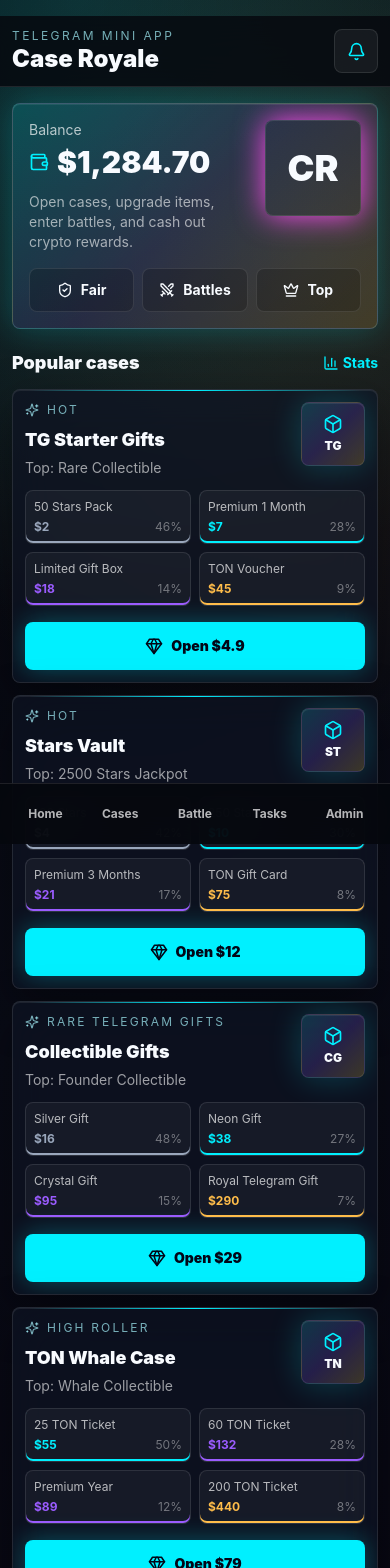
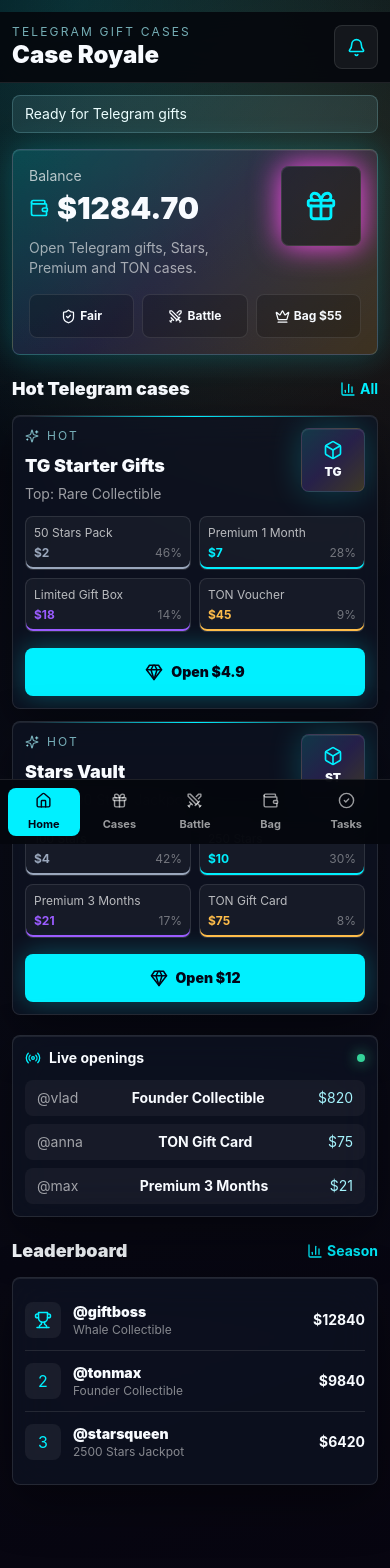
Before and after one commit to Tima564564/case, a Next.js app in the folder apps/web/: page / in a window 390 px wide. Shown: the top 1568 px of the page. Built offline with nearby package versions, Linux system fonts and the light colour scheme.

Commit message:
Build working mobile Telegram gifts UI

```diff
--- a/apps/web/src/app/page.tsx
+++ b/apps/web/src/app/page.tsx
@@ -1,123 +1,343 @@
 "use client";
 
 import { useEffect, useMemo, useState } from "react";
-import { AnimatePresence, motion } from "framer-motion";
-import { BarChart3, Bell, Crown, ShieldCheck, Swords, Wallet } from "lucide-react";
+import { motion } from "framer-motion";
+import {
+  BarChart3,
+  Bell,
+  CheckCircle2,
+  Crown,
+  Gift,
+  HomeIcon,
+  ShieldCheck,
+  Sparkles,
+  Swords,
+  Trophy,
+  Wallet
+} from "lucide-react";
 import { CaseCard } from "../components/CaseCard";
 import { LiveFeed } from "../components/LiveFeed";
 import { Roulette } from "../components/Roulette";
 import { bootTelegramShell, getTelegramWebApp } from "../lib/telegram";
-import { cases } from "../lib/mock";
+import { battles, cases, inventorySeed, leaders, tasks, type Drop, type GiftCase } from "../lib/mock";
 
-const statActions = [
-  { label: "Fair", icon: ShieldCheck },
-  { label: "Battles", icon: Swords },
-  { label: "Top", icon: Crown }
+type Tab = "home" | "cases" | "battle" | "inventory" | "tasks";
+
+const tabs: Array<{ id: Tab; label: string; icon: typeof HomeIcon }> = [
+  { id: "home", label: "Home", icon: HomeIcon },
+  { id: "cases", label: "Cases", icon: Gift },
+  { id: "battle", label: "Battle", icon: Swords },
+  { id: "inventory", label: "Bag", icon: Wallet },
+  { id: "tasks", label: "Tasks", icon: CheckCircle2 }
 ];
 
 export default function Home() {
-  const [activeCase, setActiveCase] = useState<(typeof cases)[number] | null>(null);
-  const [resultIndex, setResultIndex] = useState(0);
-  const result = useMemo(() => activeCase?.drops[resultIndex], [activeCase, resultIndex]);
+  const [activeTab, setActiveTab] = useState<Tab>("home");
+  const [balance, setBalance] = useState(1284.7);
+  const [activeCase, setActiveCase] = useState<GiftCase | null>(null);
+  const [result, setResult] = useState<Drop | undefined>();
+  const [ownedItems, setOwnedItems] = useState<Drop[]>(inventorySeed);
+  const [claimedTasks, setClaimedTasks] = useState<string[]>([]);
+  const [toast, setToast] = useState("Ready for Telegram gifts");
+
+  const inventoryValue = useMemo(() => ownedItems.reduce((sum, item) => sum + item.value, 0), [ownedItems]);
 
   useEffect(() => {
     bootTelegramShell();
   }, []);
 
-  function openCase(nextCase: (typeof cases)[number]) {
+  function pickDrop(nextCase: GiftCase) {
+    const total = nextCase.drops.reduce((sum, drop) => sum + drop.chance, 0);
+    let roll = Math.random() * total;
+    for (const drop of nextCase.drops) {
+      roll -= drop.chance;
+      if (roll <= 0) return drop;
+    }
+    return nextCase.drops[0];
+  }
+
+  function openCase(nextCase: GiftCase) {
+    if (balance < nextCase.price) {
+      setToast("Not enough balance");
+      getTelegramWebApp()?.HapticFeedback?.notificationOccurred?.("warning");
+      return;
+    }
+
+    const won = { ...pickDrop(nextCase), id: `${nextCase.id}-${Date.now()}` };
+    setBalance((current) => Number((current - nextCase.price).toFixed(2)));
+    setOwnedItems((current) => [won, ...current]);
+    setResult(won);
+    setActiveCase(nextCase);
+    setToast(`Opened ${nextCase.name}`);
     getTelegramWebApp()?.HapticFeedback?.impactOccurred?.("medium");
-    setActiveCase(nextCase);
-    setResultIndex(Math.floor(Math.random() * nextCase.drops.length));
+  }
+
+  function sellItem(item: Drop) {
+    setOwnedItems((current) => current.filter((owned) => owned.id !== item.id));
+    setBalance((current) => Number((current + item.value * 0.82).toFixed(2)));
+    setToast(`Sold ${item.name}`);
+    getTelegramWebApp()?.HapticFeedback?.notificationOccurred?.("success");
+  }
+
+  function sellResult() {
+    if (result) sellItem(result);
+    setActiveCase(null);
+  }
+
+  function claimTask(taskId: string, reward: number) {
+    if (claimedTasks.includes(taskId)) return;
+    setClaimedTasks((current) => [...current, taskId]);
+    setBalance((current) => Number((current + reward).toFixed(2)));
+    setToast(`Reward claimed: $${reward}`);
+  }
+
+  function joinBattle(title: string) {
+    setToast(`Joined ${title}`);
+    setActiveTab("battle");
+    getTelegramWebApp()?.HapticFeedback?.impactOccurred?.("light");
   }
 
   return (
-    <main className="mx-auto flex min-h-screen w-full max-w-[520px] flex-col px-3 pb-24 pt-4">
-      <header className="sticky top-0 z-40 -mx-3 border-b border-white/10 bg-ink/80 px-3 py-3 backdrop-blur-glass">
+    <main className="mx-auto flex min-h-[100dvh] w-full max-w-[480px] flex-col overflow-x-hidden px-3 pb-24 pt-3">
+      <header className="sticky top-0 z-40 -mx-3 border-b border-white/10 bg-ink/90 px-3 py-3 backdrop-blur-glass">
         <div className="flex items-center justify-between gap-3">
-          <div>
-            <p className="text-xs uppercase tracking-[.2em] text-cyan-200/70">Telegram Mini App</p>
-            <h1 className="text-2xl font-black leading-tight">Case Royale</h1>
+          <div className="min-w-0">
+            <p className="truncate text-xs uppercase tracking-[.18em] text-cyan-200/70">Telegram Gift Cases</p>
+            <h1 className="truncate text-2xl font-black leading-tight">Case Royale</h1>
           </div>
-          <button className="grid h-11 w-11 place-items-center rounded-[8px] border border-white/10 bg-white/[.06] text-cyanGlow">
+          <button
+            onClick={() => setToast("Notifications enabled in Telegram")}
+            className="grid h-11 w-11 shrink-0 place-items-center rounded-[8px] border border-white/10 bg-white/[.06] text-cyanGlow"
+            aria-label="Notifications"
+          >
             <Bell size={19} />
           </button>
         </div>
       </header>
 
-      <section className="mt-4 overflow-hidden rounded-[8px] border border-cyan-200/20 bg-[linear-gradient(135deg,rgba(0,240,255,.18),rgba(155,92,255,.14)_48%,rgba(255,189,74,.16))] p-4 shadow-neon">
-        <div className="flex items-start justify-between gap-4">
-          <div>
-            <p className="text-sm text-white/70">Balance</p>
-            <div className="mt-1 flex items-center gap-2">
-              <Wallet className="text-cyanGlow" size={20} />
-              <span className="text-3xl font-black">$1,284.70</span>
-            </div>
-            <p className="mt-3 max-w-[260px] text-sm text-white/60">Open cases, upgrade items, enter battles, and cash out crypto rewards.</p>
-          </div>
-          <div className="grid h-24 w-24 shrink-0 place-items-center rounded-[8px] border border-white/10 bg-black/24 text-4xl font-black shadow-mythic">
-            CR
-          </div>
-        </div>
-        <div className="mt-4 grid grid-cols-3 gap-2">
-          {statActions.map(({ label, icon: Icon }) => (
-            <button key={label} className="flex h-11 items-center justify-center gap-2 rounded-[8px] border border-white/10 bg-black/20 text-sm font-bold">
-              <Icon size={16} />
-              {label}
-            </button>
+      <motion.div
+        key={toast}
+        initial={{ opacity: 0, y: -8 }}
+        animate={{ opacity: 1, y: 0 }}
+        className="mt-3 rounded-[8px] border border-cyan-200/20 bg-cyan-200/10 px-3 py-2 text-sm text-cyan-50"
+      >
+        {toast}
+      </motion.div>
+
+      {activeTab === "home" ? (
+        <>
+          <Hero balance={balance} inventoryValue={inventoryValue} setActiveTab={setActiveTab} />
+          <section className="mt-5">
+            <SectionTitle title="Hot Telegram cases" action="All" onAction={() => setActiveTab("cases")} />
+            <div className="grid gap-3">
+              {cases.slice(0, 2).map((caseItem) => (
+                <CaseCard key={caseItem.id} {...caseItem} onOpen={() => openCase(caseItem)} />
               ))}
             </div>
           </section>
+          <section className="mt-5">
+            <LiveFeed />
+          </section>
+          <Leaderboard />
+        </>
+      ) : null}
 
+      {activeTab === "cases" ? (
         <section className="mt-5">
-        <div className="mb-3 flex items-center justify-between">
-          <h2 className="text-lg font-black">Popular cases</h2>
-          <button className="flex items-center gap-1 text-sm font-bold text-cyanGlow">
-            <BarChart3 size={16} />
-            Stats
-          </button>
-        </div>
+          <SectionTitle title="Gift cases" action="Balance" onAction={() => setActiveTab("home")} />
           <div className="grid gap-3">
             {cases.map((caseItem) => (
               <CaseCard key={caseItem.id} {...caseItem} onOpen={() => openCase(caseItem)} />
             ))}
           </div>
         </section>
+      ) : null}
 
-      <section className="mt-5 grid grid-cols-2 gap-3">
-        <div className="glass rounded-[8px] p-4">
-          <p className="text-sm text-white/60">Inventory value</p>
-          <p className="mt-1 text-2xl font-black">$642</p>
-          <p className="mt-2 text-xs text-emerald-300">+18.4% today</p>
+      {activeTab === "battle" ? (
+        <section className="mt-5">
+          <SectionTitle title="PvP battles" action="Create" onAction={() => setToast("Battle room created")} />
+          <div className="grid gap-3">
+            {battles.map((battle) => (
+              <article key={battle.id} className="glass rounded-[8px] p-4">
+                <div className="flex items-start justify-between gap-3">
+                  <div>
+                    <p className="text-xs uppercase tracking-[.16em] text-cyan-200/70">{battle.status}</p>
+                    <h3 className="mt-1 text-lg font-black">{battle.title}</h3>
+                    <p className="mt-1 text-sm text-white/50">{battle.players} players</p>
                   </div>
-        <div className="glass rounded-[8px] p-4">
-          <p className="text-sm text-white/60">Win rate</p>
-          <p className="mt-1 text-2xl font-black">62%</p>
-          <p className="mt-2 text-xs text-cyan-200">PvP season</p>
+                  <div className="text-right">
+                    <p className="text-sm text-white/50">Pot</p>
+                    <p className="text-xl font-black text-cyanGlow">${battle.pot}</p>
+                  </div>
+                </div>
+                <button onClick={() => joinBattle(battle.title)} className="mt-4 h-11 w-full rounded-[8px] bg-white text-sm font-black text-slate-950">
+                  {battle.status === "Live" ? "Watch live" : "Join battle"}
+                </button>
+              </article>
+            ))}
           </div>
         </section>
+      ) : null}
 
+      {activeTab === "inventory" ? (
         <section className="mt-5">
-        <LiveFeed />
+          <SectionTitle title="Inventory" action={`$${inventoryValue}`} onAction={() => setToast("Inventory value")} />
+          <div className="grid grid-cols-2 gap-3">
+            {ownedItems.map((item) => (
+              <InventoryCard key={item.id} item={item} onSell={() => sellItem(item)} />
+            ))}
+          </div>
+          {ownedItems.length === 0 ? <EmptyState text="No gifts yet. Open a case first." /> : null}
         </section>
+      ) : null}
 
-      <nav className="fixed inset-x-0 bottom-0 z-40 mx-auto max-w-[520px] border-t border-white/10 bg-ink/90 px-3 py-2 backdrop-blur-glass">
-        <div className="grid grid-cols-5 gap-2">
-          {["Home", "Cases", "Battle", "Tasks", "Admin"].map((item) => (
-            <button key={item} className="h-11 rounded-[8px] text-xs font-bold text-white/70 transition hover:bg-white/[.06] hover:text-white">
-              {item}
+      {activeTab === "tasks" ? (
+        <section className="mt-5">
+          <SectionTitle title="Rewards" action="Referral" onAction={() => setToast("Invite link copied")} />
+          <div className="grid gap-3">
+            {tasks.map((task) => {
+              const claimed = claimedTasks.includes(task.id);
+              return (
+                <article key={task.id} className="glass flex items-center justify-between gap-3 rounded-[8px] p-4">
+                  <div>
+                    <h3 className="font-black">{task.title}</h3>
+                    <p className="mt-1 text-sm text-white/50">Reward ${task.reward}</p>
+                  </div>
+                  <button
+                    onClick={() => claimTask(task.id, task.reward)}
+                    className={`h-10 rounded-[8px] px-4 text-sm font-black ${claimed ? "bg-white/10 text-white/40" : "bg-cyanGlow text-slate-950"}`}
+                  >
+                    {claimed ? "Done" : "Claim"}
                   </button>
-          ))}
+                </article>
+              );
+            })}
+          </div>
+        </section>
+      ) : null}
+
+      <nav className="fixed inset-x-0 bottom-0 z-40 mx-auto max-w-[480px] border-t border-white/10 bg-ink/95 px-2 pb-[max(8px,env(safe-area-inset-bottom))] pt-2 backdrop-blur-glass">
+        <div className="grid grid-cols-5 gap-1">
+          {tabs.map(({ id, label, icon: Icon }) => {
+            const active = activeTab === id;
+            return (
+              <button
+                key={id}
+                onClick={() => setActiveTab(id)}
+                className={`grid h-12 place-items-center rounded-[8px] text-[11px] font-bold transition ${active ? "bg-cyanGlow text-slate-950" : "text-white/60 hover:bg-white/[.06] hover:text-white"}`}
+              >
+                <Icon size={17} />
+                <span>{label}</span>
+              </button>
+            );
+          })}
         </div>
       </nav>
 
-      <AnimatePresence>
       <Roulette
         isOpen={Boolean(activeCase)}
         items={activeCase?.drops ?? []}
         result={result}
         onClose={() => setActiveCase(null)}
+        onSell={sellResult}
       />
-      </AnimatePresence>
     </main>
   );
 }
+
+function Hero({
+  balance,
+  inventoryValue,
+  setActiveTab
+}: {
+  balance: number;
+  inventoryValue: number;
+  setActiveTab: (tab: Tab) => void;
+}) {
+  return (
+    <section className="mt-4 overflow-hidden rounded-[8px] border border-cyan-200/20 bg-[linear-gradient(135deg,rgba(0,240,255,.18),rgba(155,92,255,.14)_48%,rgba(255,189,74,.16))] p-4 shadow-neon">
+      <div className="flex items-start justify-between gap-3">
+        <div className="min-w-0">
+          <p className="text-sm text-white/70">Balance</p>
+          <div className="mt-1 flex items-center gap-2">
+            <Wallet className="shrink-0 text-cyanGlow" size={20} />
+            <span className="truncate text-3xl font-black">${balance.toFixed(2)}</span>
+          </div>
+          <p className="mt-3 text-sm text-white/60">Open Telegram gifts, Stars, Premium and TON cases.</p>
+        </div>
+        <div className="grid h-20 w-20 shrink-0 place-items-center rounded-[8px] border border-white/10 bg-black/25 shadow-mythic">
+          <Gift className="text-cyanGlow" size={34} />
+        </div>
+      </div>
+      <div className="mt-4 grid grid-cols-3 gap-2">
+        <HeroButton icon={ShieldCheck} label="Fair" onClick={() => setActiveTab("tasks")} />
+        <HeroButton icon={Swords} label="Battle" onClick={() => setActiveTab("battle")} />
+        <HeroButton icon={Crown} label={`Bag $${inventoryValue}`} onClick={() => setActiveTab("inventory")} />
+      </div>
+    </section>
+  );
+}
+
+function HeroButton({ icon: Icon, label, onClick }: { icon: typeof HomeIcon; label: string; onClick: () => void }) {
+  return (
+    <button onClick={onClick} className="flex h-11 min-w-0 items-center justify-center gap-1 rounded-[8px] border border-white/10 bg-black/20 px-1 text-xs font-bold">
+      <Icon size={15} />
+      <span className="truncate">{label}</span>
+    </button>
+  );
+}
+
+function SectionTitle({ title, action, onAction }: { title: string; action: string; onAction: () => void }) {
+  return (
+    <div className="mb-3 flex items-center justify-between gap-3">
+      <h2 className="text-lg font-black">{title}</h2>
+      <button onClick={onAction} className="flex shrink-0 items-center gap-1 text-sm font-bold text-cyanGlow">
+        <BarChart3 size={16} />
+        {action}
+      </button>
+    </div>
+  );
+}
+
+function InventoryCard({ item, onSell }: { item: Drop; onSell: () => void }) {
+  return (
+    <article className={`rarity-${item.rarity.toLowerCase()} rounded-[8px] border border-white/10 bg-white/[.045] p-3`} style={{ boxShadow: "inset 0 -3px 0 var(--rarity)" }}>
+      <div className="grid h-16 place-items-center rounded-[8px] bg-black/25">
+        <Sparkles size={24} style={{ color: "var(--rarity)" }} />
+      </div>
+      <h3 className="mt-3 truncate text-sm font-black">{item.name}</h3>
+      <p className="mt-1 text-xs text-white/50">{item.tag}</p>
+      <button onClick={onSell} className="mt-3 h-9 w-full rounded-[8px] border border-white/10 bg-white/[.06] text-xs font-bold">
+        Sell ${Math.round(item.value * 0.82)}
+      </button>
+    </article>
+  );
+}
+
+function Leaderboard() {
+  return (
+    <section className="mt-5">
+      <SectionTitle title="Leaderboard" action="Season" onAction={() => undefined} />
+      <div className="glass rounded-[8px] p-3">
+        {leaders.map((leader, index) => (
+          <div key={leader.user} className="flex items-center justify-between gap-3 border-b border-white/10 py-3 last:border-0">
+            <div className="flex min-w-0 items-center gap-3">
+              <div className="grid h-9 w-9 shrink-0 place-items-center rounded-[8px] bg-white/[.06] text-cyanGlow">
+                {index === 0 ? <Trophy size={18} /> : index + 1}
+              </div>
+              <div className="min-w-0">
+                <p className="truncate text-sm font-black">@{leader.user}</p>
+                <p className="truncate text-xs text-white/50">{leader.best}</p>
+              </div>
+            </div>
+            <p className="shrink-0 text-sm font-bold">${leader.volume}</p>
+          </div>
+        ))}
+      </div>
+    </section>
+  );
+}
+
+function EmptyState({ text }: { text: string }) {
+  return <div className="glass mt-3 rounded-[8px] p-4 text-center text-sm text-white/50">{text}</div>;
+}
```
Lines whose indentation alone changed are shown as unchanged.
